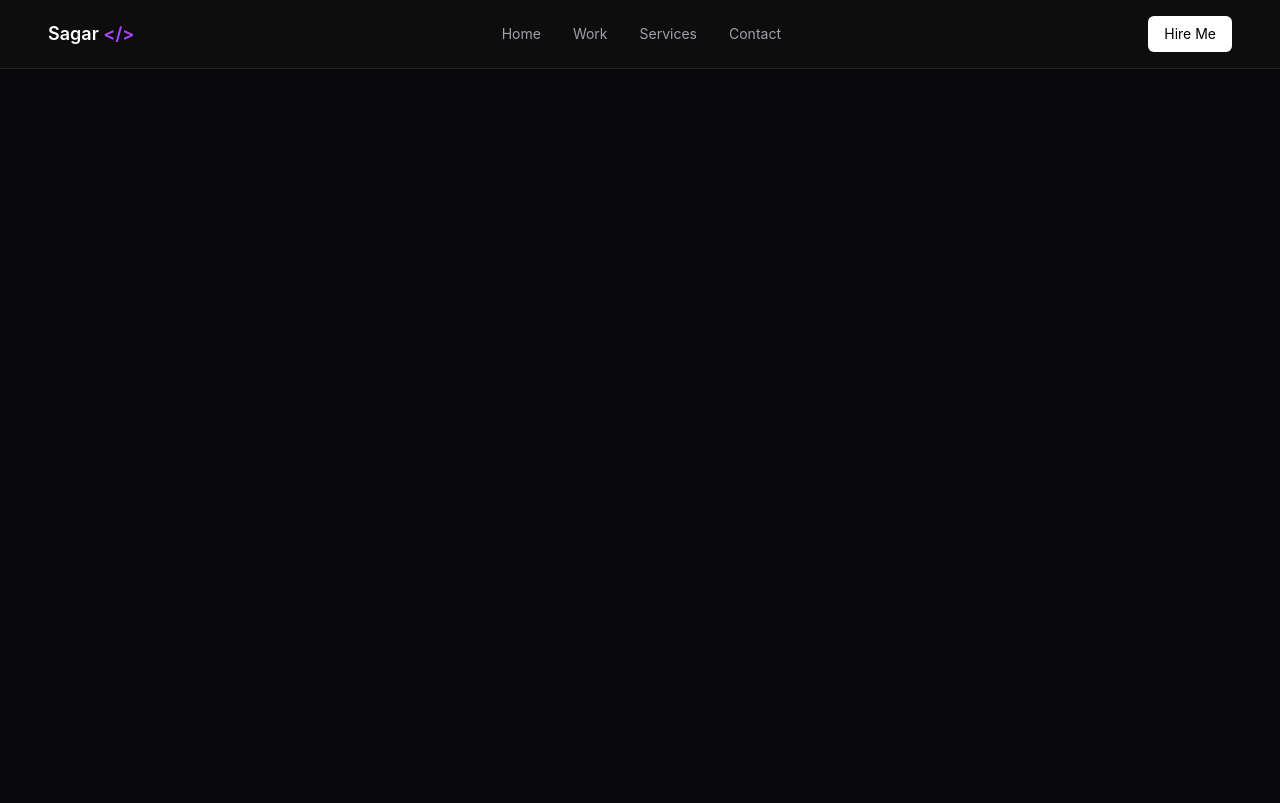
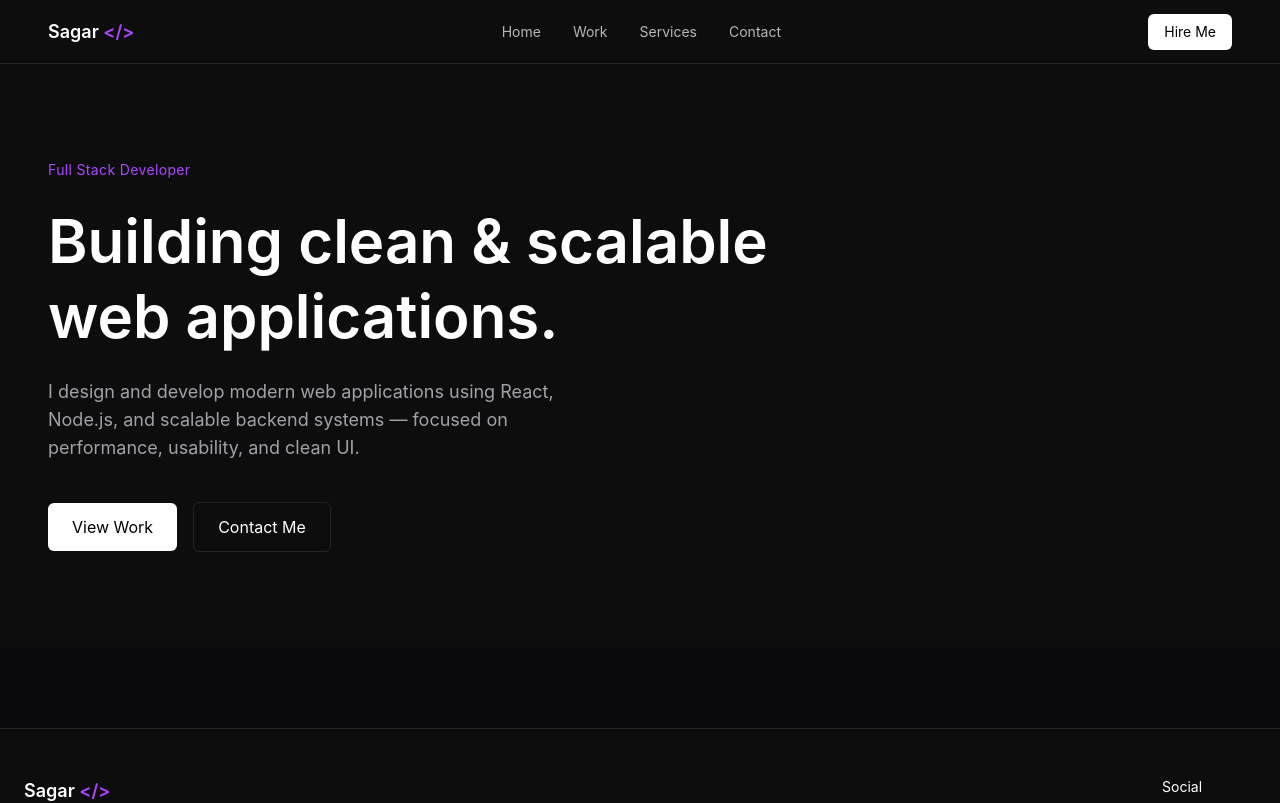
Before and after one commit to CodeManBist/Sagar-Portfolio, a React app in the folder frontend/: page / in a window 1280 px wide. Shown: the top 803 px of the page. Built offline with nearby package versions, Linux system fonts and the light colour scheme; the HTML template or start-up script is replaced by a standard one.

Commit message:
improved navabr and created hero

```diff
--- a/frontend/package.json
+++ b/frontend/package.json
@@ -11,7 +11,6 @@
   },
   "dependencies": {
     "@tailwindcss/vite": "^4.2.2",
-    "lucide-react": "^1.8.0",
     "react": "^19.2.4",
     "react-dom": "^19.2.4",
     "react-icons": "^5.6.0",
--- a/frontend/src/App.jsx
+++ b/frontend/src/App.jsx
@@ -1,12 +1,9 @@
 import React from 'react'
-import Navbar from './components/common/Navbar'
-import Footer from './components/common/Footer'
-
+import Home from './pages/Home'
 function App() {
   return (
     <>
-      <Navbar />
-      {/* <Footer /> */}
+      <Home />
     </>
   )
 }
--- a/frontend/src/components/common/Navbar.jsx
+++ b/frontend/src/components/common/Navbar.jsx
@@ -1,30 +1,91 @@
-import React from "react";
+import React, { useState, useEffect } from "react";
+import { FaBars, FaTimes } from "react-icons/fa";
 
 const Navbar = () => {
+  const [isOpen, setIsOpen] = useState(false);
+
+  useEffect(() => {
+    document.body.style.overflow = isOpen ? "hidden" : "auto";
+  }, [isOpen]);
+
   return (
-    <header className="w-full bg-[#0d0d0d] border-b border-white/10 backdrop-blur-md sticky top-0 z-50">
-    <nav className="max-w-7xl mx-auto px-6 md:px-10 lg:px-12 py-4 flex items-center justify-between">
+    <>
+      {/* HEADER */}
+      <header className="w-full h-16 bg-[#0d0d0d] border-b border-white/10 sticky top-0 z-50">
+        <nav className="max-w-7xl mx-auto px-6 md:px-10 lg:px-12 h-full flex items-center justify-between">
 
           {/* Logo */}
           <p className="text-white font-semibold text-lg cursor-pointer">
             Sagar <span className="text-purple-500">&lt;/&gt;</span>
           </p>
 
-    {/* Links */}
-    <ul className="flex items-center gap-8 text-sm text-[#a1a1aa]">
+          {/* Desktop */}
+          <ul className="hidden md:flex gap-8 text-sm text-white/70 cursor-pointer">
             <li><a className="hover:text-white transition">Home</a></li>
             <li><a className="hover:text-white transition">Work</a></li>
             <li><a className="hover:text-white transition">Services</a></li>
             <li><a className="hover:text-white transition">Contact</a></li>
           </ul>
 
-    {/* CTA */}
-    <button className="px-4 py-2 text-sm rounded-[6px] bg-white text-black hover:bg-neutral-200 transition">
+          <button className="hidden md:block px-4 py-2 text-sm rounded-md bg-white text-black hover:bg-neutral-200 transition cursor-pointer">
             Hire Me
           </button>
 
+          {/* Mobile Button */}
+          <div
+            className="md:hidden text-white text-xl cursor-pointer"
+            onClick={() => setIsOpen(true)}
+          >
+            <FaBars />
+          </div>
         </nav>
       </header>
+
+      {/* ✅ CLEAN OVERLAY */}
+      <div
+        className={`fixed inset-0 z-[90] bg-black/60 transition-opacity duration-200 ${
+          isOpen ? "opacity-100" : "opacity-0 pointer-events-none"
+        }`}
+        onClick={() => setIsOpen(false)}
+      />
+
+      {/* ✅ CLEAN DRAWER */}
+      <div
+        className={`fixed top-0 right-0 h-screen w-[80%] max-w-[320px] z-[100]
+        bg-[#0d0d0d] border-l border-white/10
+        transform transition-transform duration-200
+        ${isOpen ? "translate-x-0" : "translate-x-full"}`}
+      >
+        <div className="flex flex-col h-full p-6">
+
+          {/* Top */}
+          <div className="flex justify-between items-center border-b border-white/10 pb-3">
+            <p className="text-white font-semibold text-lg cursor-pointer">
+              Sagar <span className="text-purple-500">&lt;/&gt;</span>
+            </p>
+
+            <FaTimes
+              className="text-white/70 text-xl cursor-pointer hover:text-white"
+              onClick={() => setIsOpen(false)}
+            />
+          </div>
+
+          {/* Links */}
+          <ul className="mt-7 space-y-5 text-white/70 text-base cursor-pointer">
+            <li><a className="hover:text-white">Home</a></li>
+            <li><a className="hover:text-white">Work</a></li>
+            <li><a className="hover:text-white">Services</a></li>
+            <li><a className="hover:text-white">Contact</a></li>
+          </ul>
+
+          {/* CTA */}
+          <button className="mt-auto w-full py-3 rounded-md bg-white text-black hover:bg-neutral-200 transition cursor-pointer">
+            Hire Me
+          </button>
+
+        </div>
+      </div>
+    </>
   );
 };
 
--- /dev/null
+++ b/frontend/src/components/home/Hero.jsx
@@ -0,0 +1,48 @@
+import React from "react";
+
+const Hero = () => {
+  return (
+    <section className="py-24 bg-[#0d0d0d]">
+      <div className="max-w-7xl mx-auto px-6 md:px-10 lg:px-12">
+
+        <div className="max-w-3xl space-y-6">
+
+          {/* Small intro */}
+          <p className="text-purple-500 text-sm tracking-wide">
+            Full Stack Developer
+          </p>
+
+          {/* Main heading */}
+          <h1 className="text-4xl md:text-6xl font-semibold text-white leading-tight">
+            Building clean & scalable
+            <br />
+            web applications.
+          </h1>
+
+          {/* Description */}
+          <p className="text-[#a1a1aa] text-lg max-w-xl">
+            I design and develop modern web applications using React, Node.js,
+            and scalable backend systems — focused on performance, usability, and clean UI.
+          </p>
+
+          {/* Buttons */}
+          <div className="flex items-center gap-4 pt-4">
+
+            <button className="px-6 py-3 rounded-md bg-white text-black hover:bg-neutral-200 transition">
+              View Work
+            </button>
+
+            <button className="px-6 py-3 rounded-md border border-white/10 text-white hover:bg-white/5 transition">
+              Contact Me
+            </button>
+
+          </div>
+
+        </div>
+
+      </div>
+    </section>
+  );
+};
+
+export default Hero;
--- /dev/null
+++ b/frontend/src/pages/Home.jsx
@@ -0,0 +1,16 @@
+import React from 'react'
+import Navbar from '../components/common/Navbar'
+import Footer from '../components/common/Footer'
+import Hero from '../components/home/Hero'
+
+const Home = () => {
+  return (
+    <>
+        <Navbar />
+        <Hero />
+        <Footer />
+    </>
+  )
+}
+
+export default Home
--- /dev/null
+++ b/frontend/src/pages/Services.jsx
@@ -0,0 +1,48 @@
+import React from "react";
+
+const Hero = () => {
+  return (
+    <section className="py-24 bg-[#0d0d0d]">
+      <div className="max-w-7xl mx-auto px-6 md:px-10 lg:px-12">
+
+        <div className="max-w-3xl space-y-6">
+
+          {/* Small intro */}
+          <p className="text-purple-500 text-sm tracking-wide">
+            Full Stack Developer
+          </p>
+
+          {/* Main heading */}
+          <h1 className="text-4xl md:text-6xl font-semibold text-white leading-tight">
+            Building clean & scalable
+            <br />
+            web applications.
+          </h1>
+
+          {/* Description */}
+          <p className="text-[#a1a1aa] text-lg max-w-xl">
+            I design and develop modern web applications using React, Node.js,
+            and scalable backend systems — focused on performance, usability, and clean UI.
+          </p>
+
+          {/* Buttons */}
+          <div className="flex items-center gap-4 pt-4">
+
+            <button className="px-6 py-3 rounded-md bg-white text-black hover:bg-neutral-200 transition">
+              View Work
+            </button>
+
+            <button className="px-6 py-3 rounded-md border border-white/10 text-white hover:bg-white/5 transition">
+              Contact Me
+            </button>
+
+          </div>
+
+        </div>
+
+      </div>
+    </section>
+  );
+};
+
+export default Hero;
```
Also changed, not shown: 1 other file (tests, documents, lock files or other folders). Lines whose indentation alone changed are shown as unchanged.
